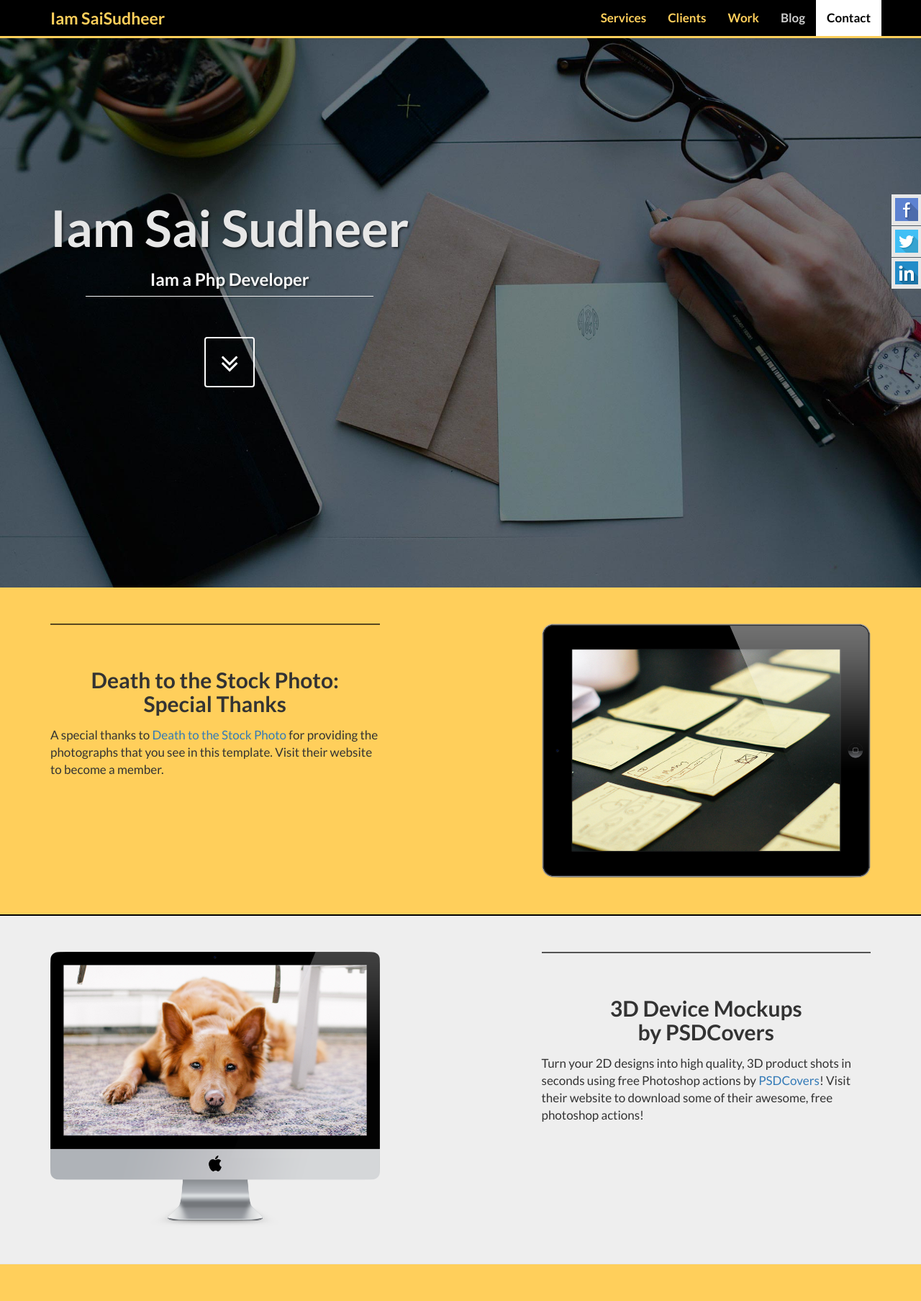
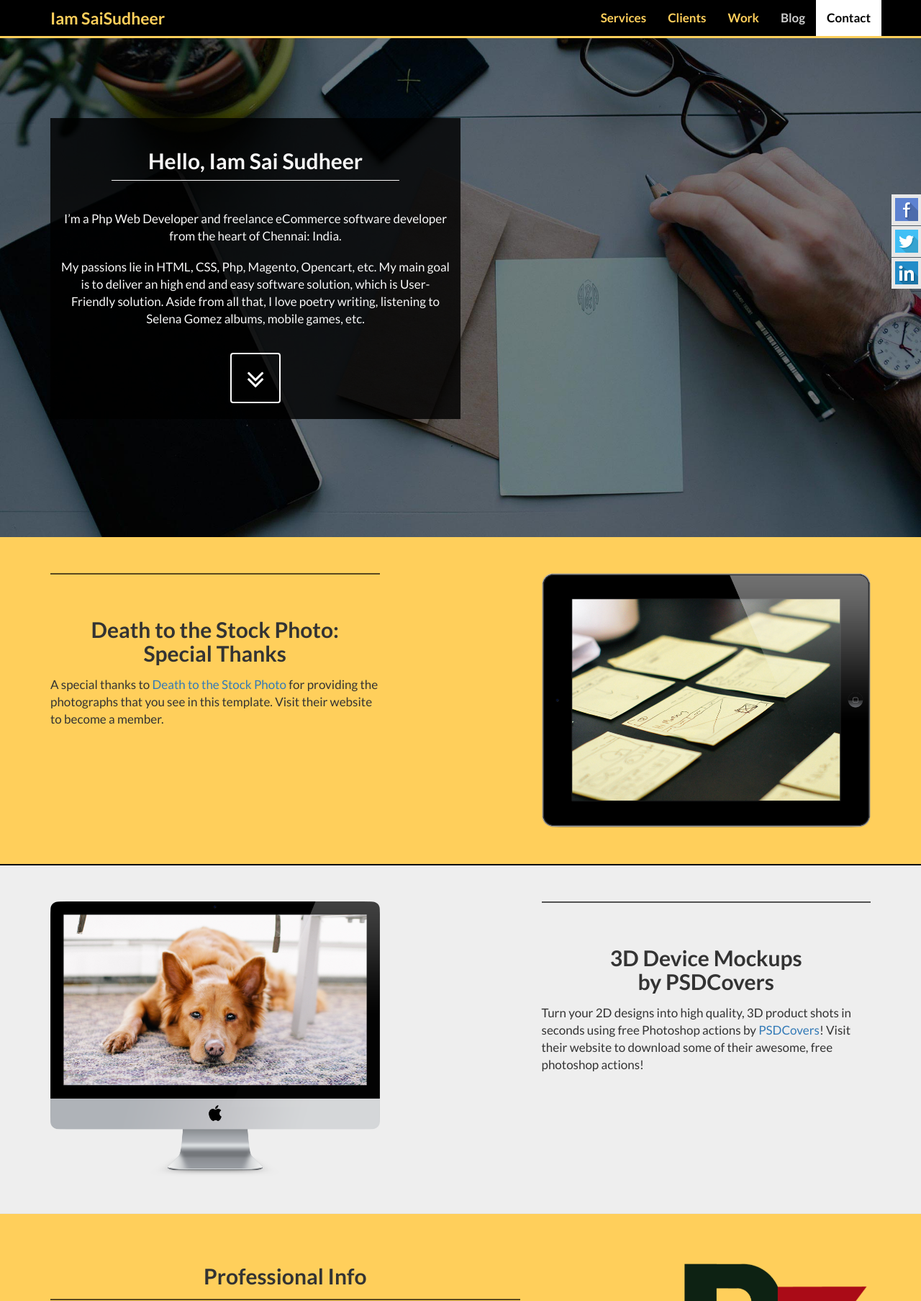
Before and after one commit to IamSaiSudheer/IamSaiSudheer, a PHP site: page / in a window 1280 px wide. Shown: the top 1807 px of the page at 72% size. Run offline with PHP 8.4, Linux system fonts and the light colour scheme; some libraries are stand-ins or nearby versions.

Commit message:
Completed the design of Landing page section.

```diff
--- a/css/landing-page.css
+++ b/css/landing-page.css
@@ -41,8 +41,8 @@ h6 {
 
 .intro-message {
     position: relative;
-    padding-top: 20%;
-    padding-bottom: 20%;
+    padding-top: 10%;
+    padding-bottom: 10%;
 }
 
 .intro-message > h1 {
@@ -285,3 +285,8 @@ ul.list-inline > li > a,
 a.text-no-decor {
     text-decoration: none;
 }
+.landing-bg {
+    background-color: rgba(0, 0, 0, 0.82);
+    padding-top: 2%;
+    padding-bottom: 2%;
+}
--- a/index.html
+++ b/index.html
@@ -34,7 +34,6 @@
         <!-- Navigation Section -->
         <nav class="navbar navbar-default navbar-fixed-top topnav" role="navigation">
             <div class="container topnav">
-
                 <div class="navbar-header">
                     <button type="button" class="navbar-toggle" data-toggle="collapse" data-target="#bs-example-navbar-collapse-1">
                         <span class="sr-only">Toggle navigation</span>
@@ -64,9 +63,9 @@
                         </li>
                     </ul>
                 </div>
-
             </div>
         </nav>
+
 
         <!-- Landing Page Section -->
         <a name="landing-section"></a>
@@ -75,23 +74,24 @@
                 <div class="row">
                     <div class="col-lg-12">
                         <div class="intro-message pull-left">
-
-                                <h1>Iam Sai Sudheer</h1>
-                                <h3>Iam a Php Developer</h3>
+                            <div class="col-sm-6 col-lg-6 landing-bg">
+                                <h2>Hello, Iam Sai Sudheer</h2>
                                 <hr class="intro-divider">
-
-                                <a href="#about" class="btn btn-circle page-scroll">
+                                <p class="lead">I’m a Php Web Developer and freelance eCommerce software developer from the heart of Chennai: India.</p>
+                                <p class="lead">    My passions lie in HTML, CSS, Php, Magento, Opencart, etc. My main goal is to deliver an high end and easy software solution, which is User-Friendly solution.  Aside from all that, I love poetry writing, listening to Selena Gomez albums, mobile games, etc.</p>
+                                <a href="#services" class="btn btn-circle page-scroll">
                                     <i class="fa fa-angle-double-down animated"></i>
                                 </a>
-
+                            </div>
                         </div>
                     </div>
                 </div>
             </div>
         </div>
 
-        <!-- About Me Section -->
-    	<section id="about">
+
+        <!-- Services Section -->
+    	<section id="services">
             <div class="content-section-a">
                 <div class="container">
                     <div class="row">
@@ -109,12 +109,11 @@
             </div>
         </section>
 
-        <!-- Portfolio Section -->
-        <section id="portfolio">
+
+        <!-- Clients & Testimonials Section -->
+        <section id="clients">
             <div class="content-section-b">
-
                 <div class="container">
-
                     <div class="row">
                         <div class="col-lg-5 col-lg-offset-1 col-sm-push-6  col-sm-6">
                             <hr class="section-heading-spacer">
@@ -126,13 +125,12 @@
                             <img class="img-responsive" src="img/dog.png" alt="">
                         </div>
                     </div>
-
                 </div>
-
             </div>
         </section>
 
-        <!-- Current Work Section -->
+
+        <!-- Professional Section -->
         <section id="work">
             <div class="content-section-a">
                 <div class="container">
@@ -152,8 +150,8 @@
 
                             <div class="clearfix"></div>
                             <p class="lead"><span class="fill-red"><i class="fa fa-lightbulb-o fa-lg aria-hidden="true"></i></span> : I love to Work with Fun at Roanuz as Ruman !</p>
+                        </div>
 
-                        </div>
                         <div class="col-sm-4 col-lg-3 col-lg-offset-2">
                             <a href="http://roanuz.com/" target="_blank">
                                 <img class="img-responsive" src="img/Roanuz-Logo.png" alt="roanuz-logo" title="Roanuz !">
@@ -164,7 +162,8 @@
             </div>
         </section>
 
-        <!-- Contact Section -->
+
+        <!-- Contact Info Section -->
     	<section  id="contact">
             <div class="content-section-b">
                 <div class="container">
@@ -172,6 +171,7 @@
                         <div class="clearfix"></div>
                         <h2 class="section-heading">Contact Info</h2>
                         <hr class="section-heading-spacer">
+
                         <div class="col-sm-6 lead">
                             <div class="contact-info">
                                 <span><i class="fa fa-envelope fa-lg" aria-hidden="true"></i></span>
@@ -181,6 +181,7 @@
                                 <span><i class="fa fa-whatsapp fa-lg" aria-hidden="true"></i></span>+917708957206
                             </div>
                         </div>
+
                         <div class="col-sm-6">
                             <form id="contact-form" method="post" action="contact.php" role="form">
                                 <div class="messages"></div>
@@ -209,15 +210,17 @@
             </div>
         </section>
 
-        <!-- Google Map Layout -->
+
+        <!-- Google Map Section -->
         <div id="map"></div>
 
-        <!-- Footer Layout -->
+
+        <!-- Footer Section -->
         <footer>
             <div class="container">
                 <div class="row">
                     <div class="col-lg-12 content-align">
-                        <div class="col-xs-12 col-lg-6">
+                        <div class="col-lg-6">
                             <p class="copyright pull-left">&copy; Copyright 2016, IamSaiSudheer</p>
                         </div>
 
@@ -245,13 +248,15 @@
             </div>
         </footer>
 
+
+        <!-- Social Sidebar Widget Section -->
         <div class="sticky-container">
             <ul class="sticky">
                 <li>
-                        <img width="32" height="32" title="" alt="" src="img/fb1.png" />
-                        <a href="https://www.facebook.com/nekkanti.saisudheer" target="_blank">
-                            <p>Facebook</p>
-                        </a>
+                    <img width="32" height="32" title="" alt="" src="img/fb1.png" />
+                    <a href="https://www.facebook.com/nekkanti.saisudheer" target="_blank">
+                        <p>Facebook</p>
+                    </a>
                 </li>
                 <li>
                     <img width="32" height="32" title="" alt="" src="img/tw1.png" />
@@ -268,70 +273,71 @@
             </ul>
         </div>
 
+
+        <!-- All the Script files loaded here -->
         <script src="js/jquery.js"></script>
         <script src="js/bootstrap.min.js"></script>
         <script src="js/validator.js"></script>
         <script src="js/contact.js"></script>
         <script async defer src="https://maps.googleapis.com/maps/api/js?key=AIzaSyCp0QoATv6eiXkpVGgtseHV_m_Ahi3Md1k&callback=initMap"></script>
+        <script>
+            // function initMap() {
+            //     // Map Latitude and Longitude values
+            //     var myLatLng = {lat: 12.9826617, lng: 80.2374604};
 
-        <script>
-            function initMap() {
-                // Map Latitude and Longitude values
-                var myLatLng = {lat: 12.9826617, lng: 80.2374604};
+            //     // Creating new google map object and passing the map controls to it.
+            //     var map = new google.maps.Map(document.getElementById('map'), {
+            //         zoom: 13,
+            //         disableDefaultUI: true,
+            //         center: myLatLng,
+            //         draggable: true,
+            //         disableDoubleClickZoom: true,
+            //         scrollwheel: false,
+            //         zoomControl: true,
+            //         styles: [
+            //             {
+            //                 featureType: 'all',
+            //                 stylers: [
+            //                     { saturation: -80 }
+            //                 ]
+            //             },{
+            //                 featureType: 'road.arterial',
+            //                 elementType: 'geometry',
+            //                 stylers: [
+            //                     { hue: '#00ffee' },
+            //                     { saturation: 50 }
+            //                 ]
+            //             },{
+            //                 featureType: 'poi.business',
+            //                 elementType: 'labels',
+            //                 stylers: [
+            //                     { visibility: 'off' }
+            //                 ]
+            //             }
+            //         ]
+            //     });
 
-                // Creating new google map object and passing the map controls to it.
-                var map = new google.maps.Map(document.getElementById('map'), {
-                    zoom: 13,
-                    disableDefaultUI: true,
-                    center: myLatLng,
-                    draggable: true,
-                    disableDoubleClickZoom: true,
-                    scrollwheel: false,
-                    zoomControl: true,
-                    styles: [
-                        {
-                            featureType: 'all',
-                            stylers: [
-                                { saturation: -80 }
-                            ]
-                        },{
-                            featureType: 'road.arterial',
-                            elementType: 'geometry',
-                            stylers: [
-                                { hue: '#00ffee' },
-                                { saturation: 50 }
-                            ]
-                        },{
-                            featureType: 'poi.business',
-                            elementType: 'labels',
-                            stylers: [
-                                { visibility: 'off' }
-                            ]
-                        }
-                    ]
-                });
+            //     // Content Window Information
+            //     var contentString = 'No. 11, VOC Street, Anna Nagar, Taramani, Chennai, Tamil Nadu 600113';
 
-                // Content Window Information
-                var contentString = 'No. 11, VOC Street, Anna Nagar, Taramani, Chennai, Tamil Nadu 600113';
+            //     var infowindow = new google.maps.InfoWindow({
+            //       content: contentString
+            //     });
 
-                var infowindow = new google.maps.InfoWindow({
-                  content: contentString
-                });
+            //     var marker = new google.maps.Marker({
+            //         position: myLatLng,
+            //         map: map,
+            //         title: 'Click to Get My Location'
+            //     });
 
-                var marker = new google.maps.Marker({
-                    position: myLatLng,
-                    map: map,
-                    title: 'Click to Get My Location'
-                });
+            //     marker.addListener('click', function() {
+            //         infowindow.open(map, marker);
+            //     });
 
-                marker.addListener('click', function() {
-                    infowindow.open(map, marker);
-                });
-
-                google.maps.event.addDomListener(window, 'resize', function() {
-                    map.setCenter(myLatLng);
-                });
-            }
+            //     google.maps.event.addDomListener(window, 'resize', function() {
+            //         map.setCenter(myLatLng);
+            //     });
+            // }
         </script>
 
     </body>
```
